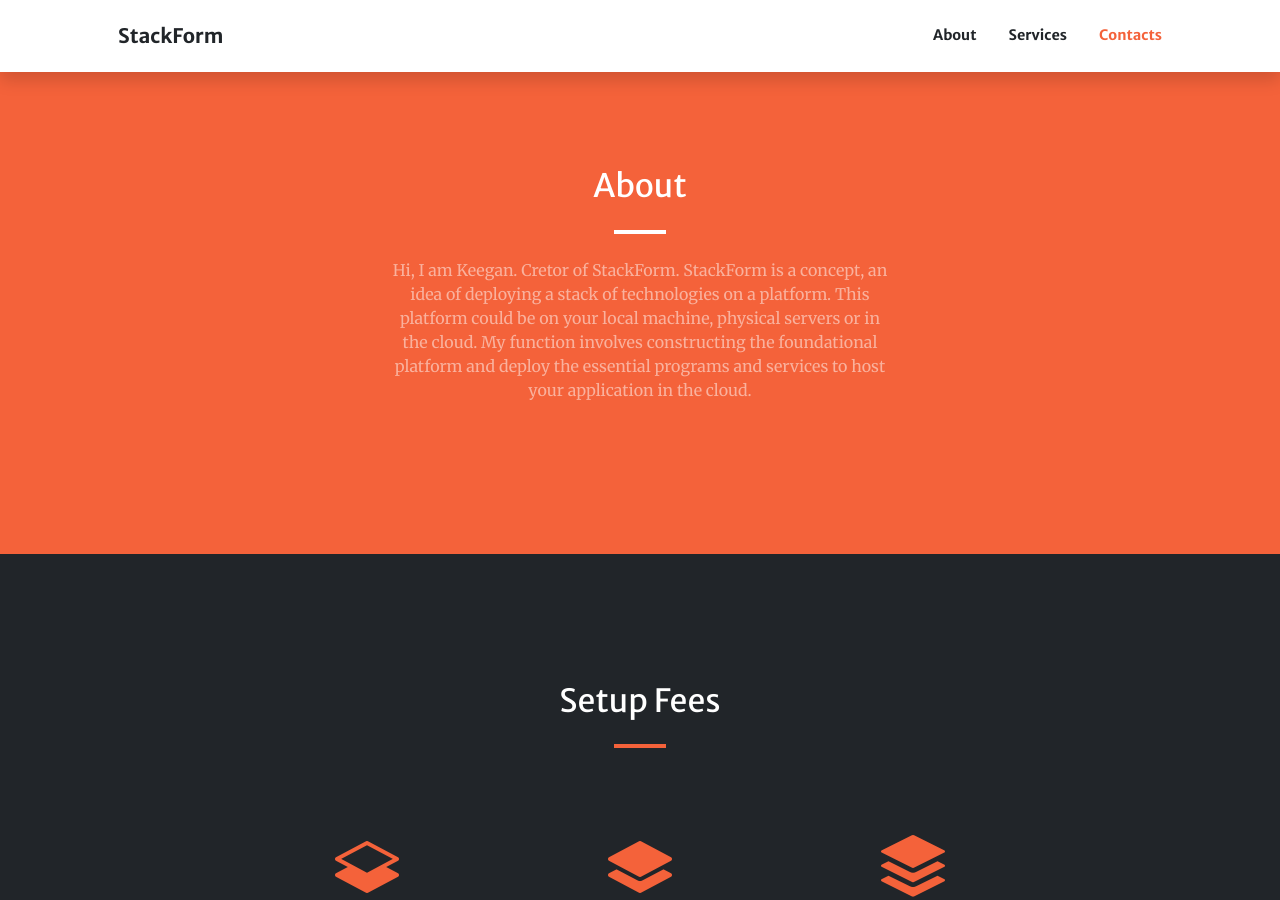
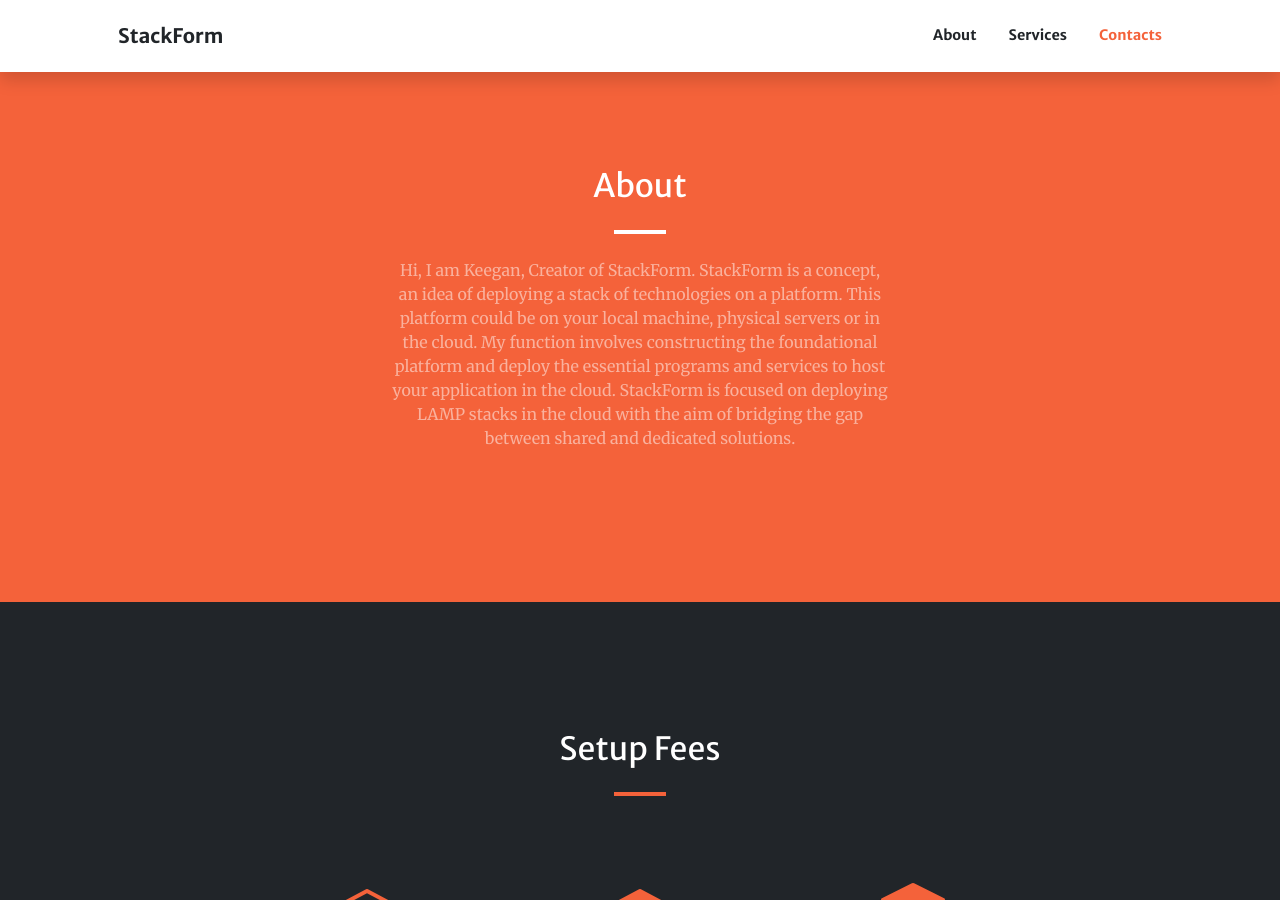
Before and after one commit to keeganturnerdev/site.github.io, a Jekyll site: the page built from index.md, in a window 1280 px wide and 900 px high, scrolled down 1604 px. Built offline with Jekyll 4.4.1, drawn with Linux system fonts in a browser that asks for light colours; comment, search, counter and statistics services are not loaded.

Commit message:
Update index.md

```diff
--- a/index.md
+++ b/index.md
@@ -32,8 +32,10 @@ sections:
     background_style: bg-primary
     title: About
     text: >
-      Hi, I am Keegan. Cretor of StackForm. StackForm is a concept, an idea of deploying a stack of technologies on a platform. This platform could be on your local machine, physical servers or in the cloud.
+      Hi, I am Keegan, Creator of StackForm.
+      StackForm is a concept, an idea of deploying a stack of technologies on a platform. This platform could be on your local machine, physical servers or in the cloud.
       My function involves constructing the foundational platform and deploy the essential programs and services to host your application in the cloud.
+      StackForm is focused on deploying LAMP stacks in the cloud with the aim of bridging the gap between shared and dedicated solutions.
 
   - type: services.html
     section_id: services
```
